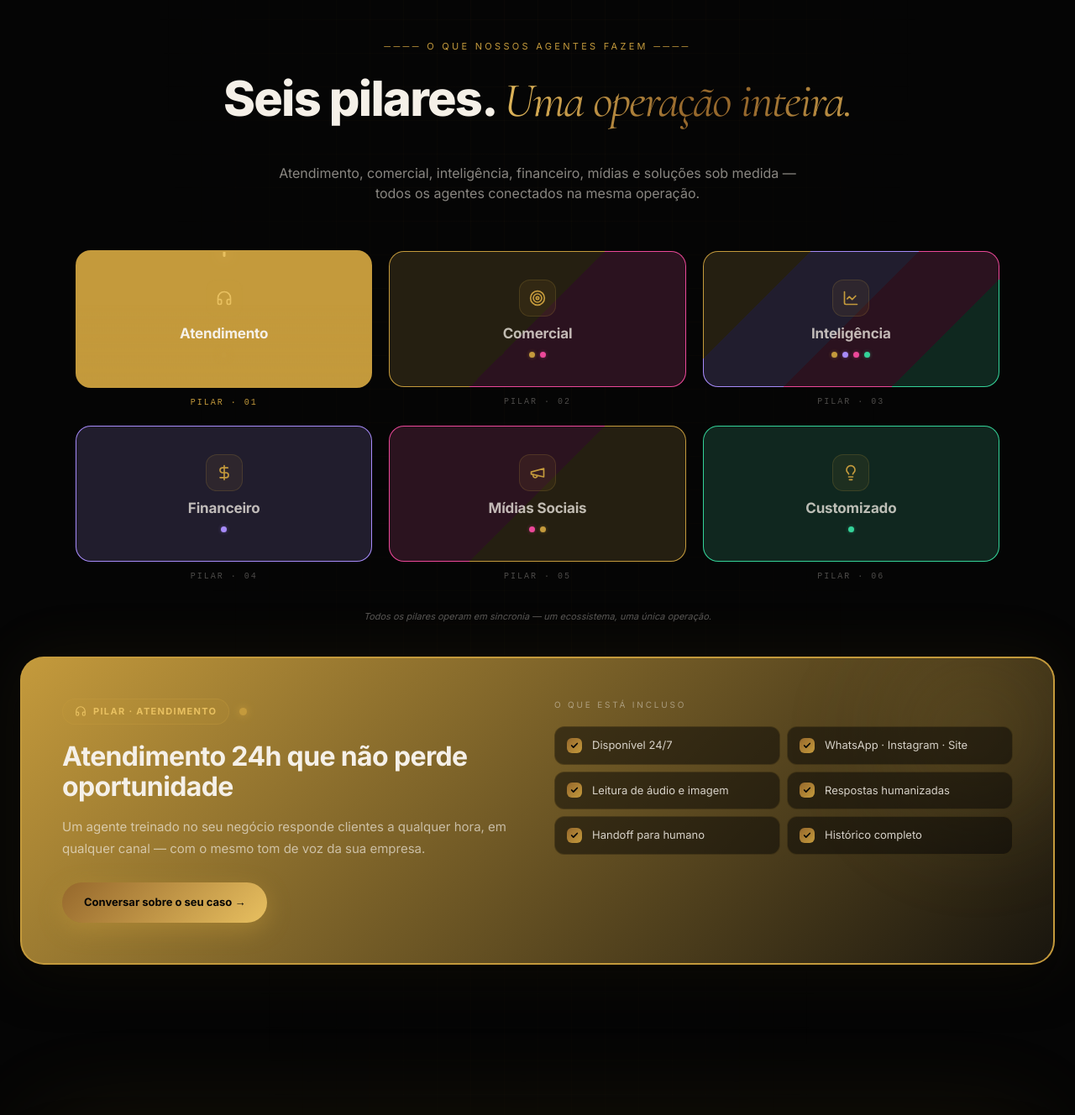
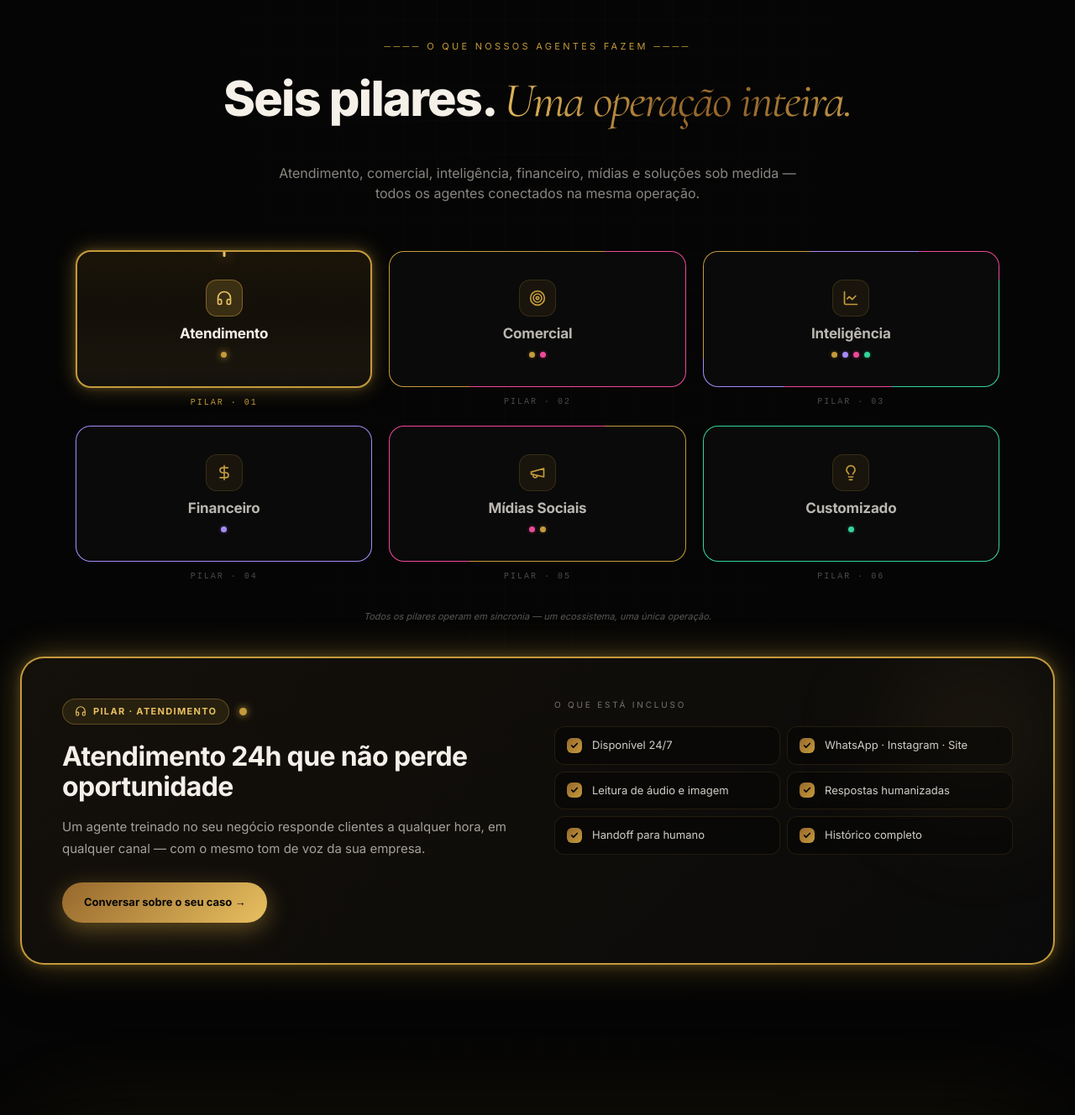
Before and after one commit to 4Him-Technology/4Him-Landing-Page, a React (Vite) app: page / in a window 1280 px wide. Shown: the part 5137-6465 px from the top of the page at 84% size. Built offline with nearby package versions, Linux system fonts and the light colour scheme; a web font is replaced by a local one.

Commit message:
Big panels: fully opaque dark backgrounds + neon glow border (no color bleed inside)

```diff
--- a/src/pages/LandingPage.jsx
+++ b/src/pages/LandingPage.jsx
@@ -846,8 +846,8 @@ export default function LandingPage() {
           {/* solution panel */}
           {selected && activeBG && (
             <div style={{ animation:"slidePanel 320ms cubic-bezier(.34,1.4,.64,1)" }}>
-              <div style={{ borderRadius:24, padding:2, background:agentBorder(activeBG.agents), boxShadow:"0 0 60px rgba(196,154,60,.12), 0 24px 48px rgba(0,0,0,.5)" }}>
-                <div style={{ padding:"clamp(24px,4vw,40px)", borderRadius:22, background:"linear-gradient(135deg,rgba(196,154,60,.06),rgba(10,10,10,.92))" }}>
+              <div style={{ borderRadius:24, padding:2, background:agentBorder(activeBG.agents), boxShadow: activeBG.agents.length === 1 ? `0 0 32px ${AGENT_COLORS[activeBG.agents[0]]}66, 0 0 8px ${AGENT_COLORS[activeBG.agents[0]]}44, 0 24px 48px rgba(0,0,0,.6)` : `0 0 32px ${AGENT_COLORS[activeBG.agents[0]]}55, 0 0 32px ${AGENT_COLORS[activeBG.agents[1] || activeBG.agents[0]]}55, 0 24px 48px rgba(0,0,0,.6)` }}>
+                <div style={{ padding:"clamp(24px,4vw,40px)", borderRadius:22, background:"linear-gradient(135deg, #14100a, #0a0a0a)" }}>
                   <div className="grid gap-8 md:grid-cols-[1fr_auto]">
                     <div>
                       <div className="flex items-center gap-2 flex-wrap" style={{ marginBottom:18 }}>
@@ -1315,12 +1315,19 @@ export default function LandingPage() {
                 const isActive = pillar === i;
                 const borderBg = agentBorder(p.agents);
                 const thickness = isActive ? 2 : 1;
+                const primaryColor = AGENT_COLORS[p.agents[0]];
+                const secondColor = AGENT_COLORS[p.agents[1] || p.agents[0]];
+                const neonGlow = isActive
+                  ? (p.agents.length === 1
+                      ? `0 0 24px ${primaryColor}66, 0 0 6px ${primaryColor}44`
+                      : `0 0 24px ${primaryColor}55, 0 0 24px ${secondColor}55`)
+                  : "none";
                 return (
                   <button key={p.id} onClick={() => setPillar(i)} className="group relative">
-                    <div style={{ borderRadius:18, padding:thickness, background:borderBg, transition:"all 400ms ease" }}>
+                    <div style={{ borderRadius:18, padding:thickness, background:borderBg, boxShadow:neonGlow, transition:"all 400ms ease" }}>
                       <div className="relative overflow-hidden" style={{
                         height:"clamp(120px,16vw,160px)", borderRadius:18 - thickness,
-                        background: isActive ? "linear-gradient(180deg,rgba(196,154,60,.18),rgba(196,154,60,.02))" : "rgba(10,10,10,.85)",
+                        background: isActive ? "linear-gradient(180deg, #1a1408, #0a0a0a)" : "#0a0a0a",
                         transition: "all 400ms ease",
                       }}>
                         {isActive && (
@@ -1358,10 +1365,18 @@ export default function LandingPage() {
           </Reveal>
 
           {/* Active pillar content */}
+          {(() => {
+            const pAgents = PILLARS[pillar].agents;
+            const pPrimary = AGENT_COLORS[pAgents[0]];
+            const pSecond = AGENT_COLORS[pAgents[1] || pAgents[0]];
+            const panelGlow = pAgents.length === 1
+              ? `0 0 40px ${pPrimary}66, 0 0 12px ${pPrimary}44, 0 24px 48px rgba(0,0,0,.6)`
+              : `0 0 40px ${pPrimary}55, 0 0 40px ${pSecond}55, 0 24px 48px rgba(0,0,0,.6)`;
+            return (
           <div key={pillar} style={{ animation:"slidePanel 400ms cubic-bezier(.34,1.4,.64,1)" }}>
-            <div style={{ borderRadius:28, padding:2, background:agentBorder(PILLARS[pillar].agents), boxShadow:"0 0 80px rgba(196,154,60,.08), 0 24px 48px rgba(0,0,0,.5)" }}>
-              <div style={{ padding:"clamp(28px,4vw,48px)", borderRadius:26, background:"linear-gradient(135deg,rgba(196,154,60,.08),rgba(10,10,10,.92))", position:"relative", overflow:"hidden" }}>
-                <div aria-hidden style={{ position:"absolute", top:-100, right:-100, width:380, height:380, borderRadius:"50%", background:"radial-gradient(circle,rgba(196,154,60,.18),transparent 60%)", filter:"blur(50px)" }} />
+            <div style={{ borderRadius:28, padding:2, background:agentBorder(pAgents), boxShadow:panelGlow }}>
+              <div style={{ padding:"clamp(28px,4vw,48px)", borderRadius:26, background:"linear-gradient(135deg, #14100a, #0a0a0a)", position:"relative", overflow:"hidden" }}>
+                <div aria-hidden style={{ position:"absolute", top:-100, right:-100, width:380, height:380, borderRadius:"50%", background:"radial-gradient(circle,rgba(196,154,60,.10),transparent 60%)", filter:"blur(50px)" }} />
 
                 <div className="relative grid md:grid-cols-2 gap-10 items-start">
                   <div>
@@ -1405,6 +1420,8 @@ export default function LandingPage() {
               </div>
             </div>
           </div>
+            );
+          })()}
         </div>
       </section>
 
```
